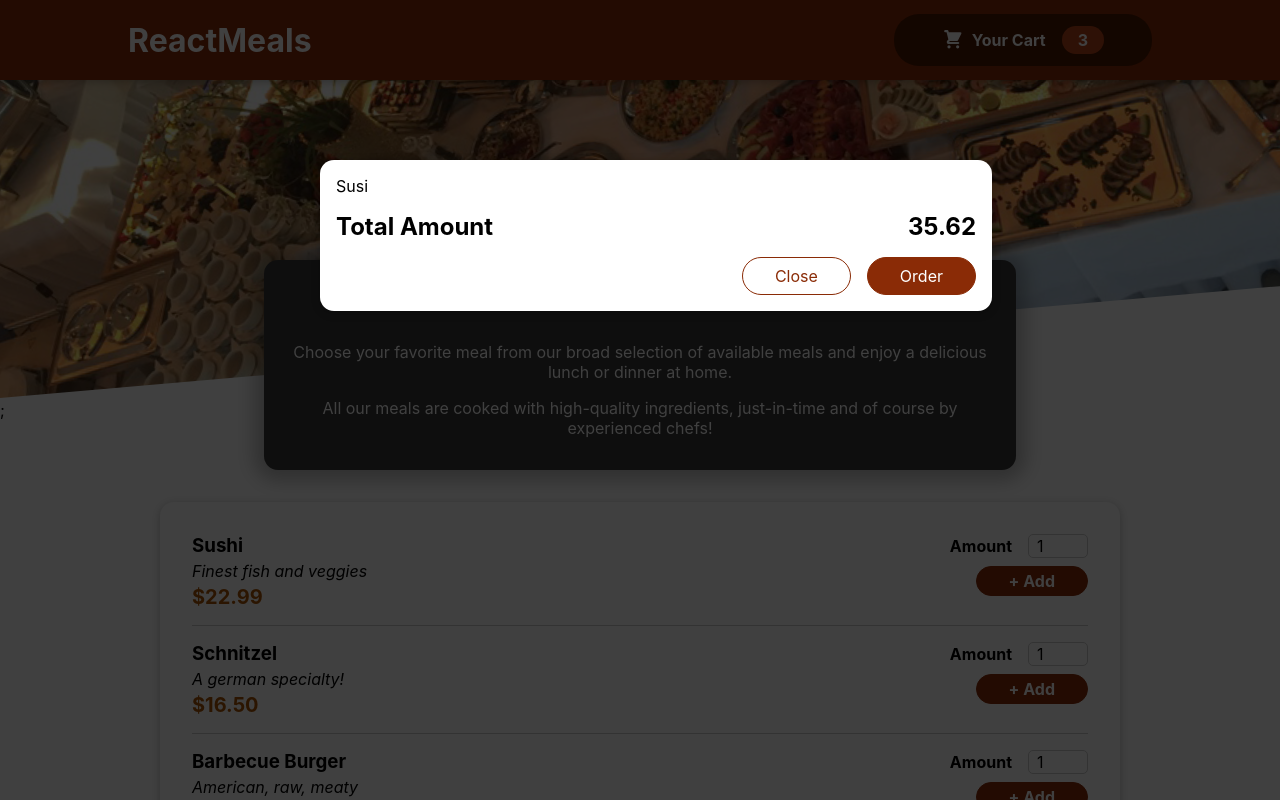
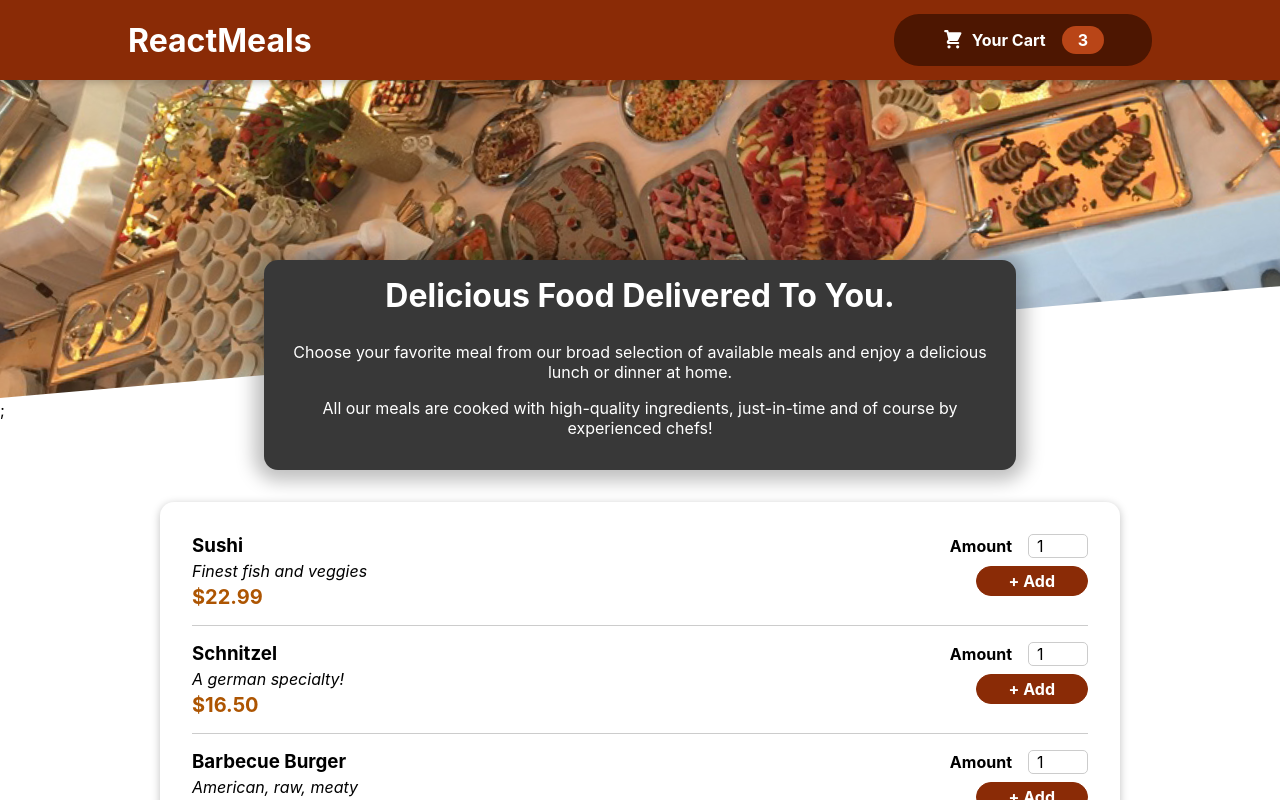
Before and after one commit to DrdroidAkshay/reactmeals-a-foodorderingapp, a React (Create React App) app: page / in a window 1280 px wide. Shown: the top 800 px of the page. Built offline with nearby package versions, Linux system fonts and the light colour scheme.

Commit message:
Card logics opening and closing cart

```diff
--- a/src/App.js
+++ b/src/App.js
@@ -1,13 +1,20 @@
-import React from "react";
+import React, { useState } from "react";
 import Cart from "./Components/Cart/Cart";
 import Header from "./Components/Layout/Header";
 import Meals from "./Components/Meals/Meals";
 
 function App() {
+  const [cartIsShown, setCartIsShown] = useState(false);
+  const showCartHandler = () => {
+    setCartIsShown(true);
+  };
+  const hideCartHandler = () => {
+    setCartIsShown(false);
+  };
   return (
     <React.Fragment>
-      <Cart />
-      <Header />;
+      {cartIsShown && <Cart onClose={hideCartHandler} />}
+      <Header onShowCart={showCartHandler} />;
       <Meals />
     </React.Fragment>
   );
--- a/src/Components/Cart/Cart.js
+++ b/src/Components/Cart/Cart.js
@@ -1,7 +1,7 @@
 import React from "react";
 import Modal from "../UI/Modal";
 import Styles from "./Cart.module.css";
-const Cart = () => {
+const Cart = (props) => {
   const cartItems = (
     <ul className={Styles["cart-items"]}>
       {[{ id: "c1", name: "Susi", amount: 2, price: 12.99 }].map((item) => (
@@ -11,14 +11,16 @@
   );
 
   return (
-    <Modal>
+    <Modal onClose={props.onClose}>
       {cartItems}
       <div className={Styles.total}>
         <span>Total Amount</span>
         <span>35.62</span>
       </div>
       <div className={Styles.actions}>
-        <button className={Styles["button--alt"]}>Close</button>
+        <button className={Styles["button--alt"]} onClick={props.onClose}>
+          Close
+        </button>
         <button className={Styles.button}>Order</button>
       </div>
     </Modal>
--- a/src/Components/Layout/Header.js
+++ b/src/Components/Layout/Header.js
@@ -7,7 +7,7 @@
     <React.Fragment>
       <header className={Styles.header}>
         <h1>ReactMeals</h1>
-        <HeaderCartButton />
+        <HeaderCartButton onClick={props.onShowCart} />
       </header>
       <div className={Styles["main-image"]}>
         <img src={mealsImage} alt="A table full of dishes" />
--- a/src/Components/Layout/HeaderCartButton.js
+++ b/src/Components/Layout/HeaderCartButton.js
@@ -1,9 +1,9 @@
 import CartIcon from "../Cart/CartIcon";
 import Styles from "./HeaderCartButton.module.css";
 
-const HeaderCartButton = () => {
+const HeaderCartButton = (props) => {
   return (
-    <button className={Styles.button}>
+    <button className={Styles.button} onClick={props.onClick}>
       <span className={Styles.icon}>
         <CartIcon />
       </span>
--- a/src/Components/UI/Modal.js
+++ b/src/Components/UI/Modal.js
@@ -2,7 +2,7 @@
 import ReactDOM from "react-dom";
 import Styles from "./Modal.module.css";
 const Backdrop = (props) => {
-  return <div className={Styles.backdrop} />;
+  return <div className={Styles.backdrop} onClick={props.onClose} />;
 };
 const ModalOverlay = (props) => {
   return (
@@ -15,7 +15,10 @@
   const portalEleement = document.getElementById("overlay");
   return (
     <React.Fragment>
-      {ReactDOM.createPortal(<Backdrop />, portalEleement)}
+      {ReactDOM.createPortal(
+        <Backdrop onClose={props.onClose} />,
+        portalEleement
+      )}
       {ReactDOM.createPortal(
         <ModalOverlay>{props.children}</ModalOverlay>,
         portalEleement
```
